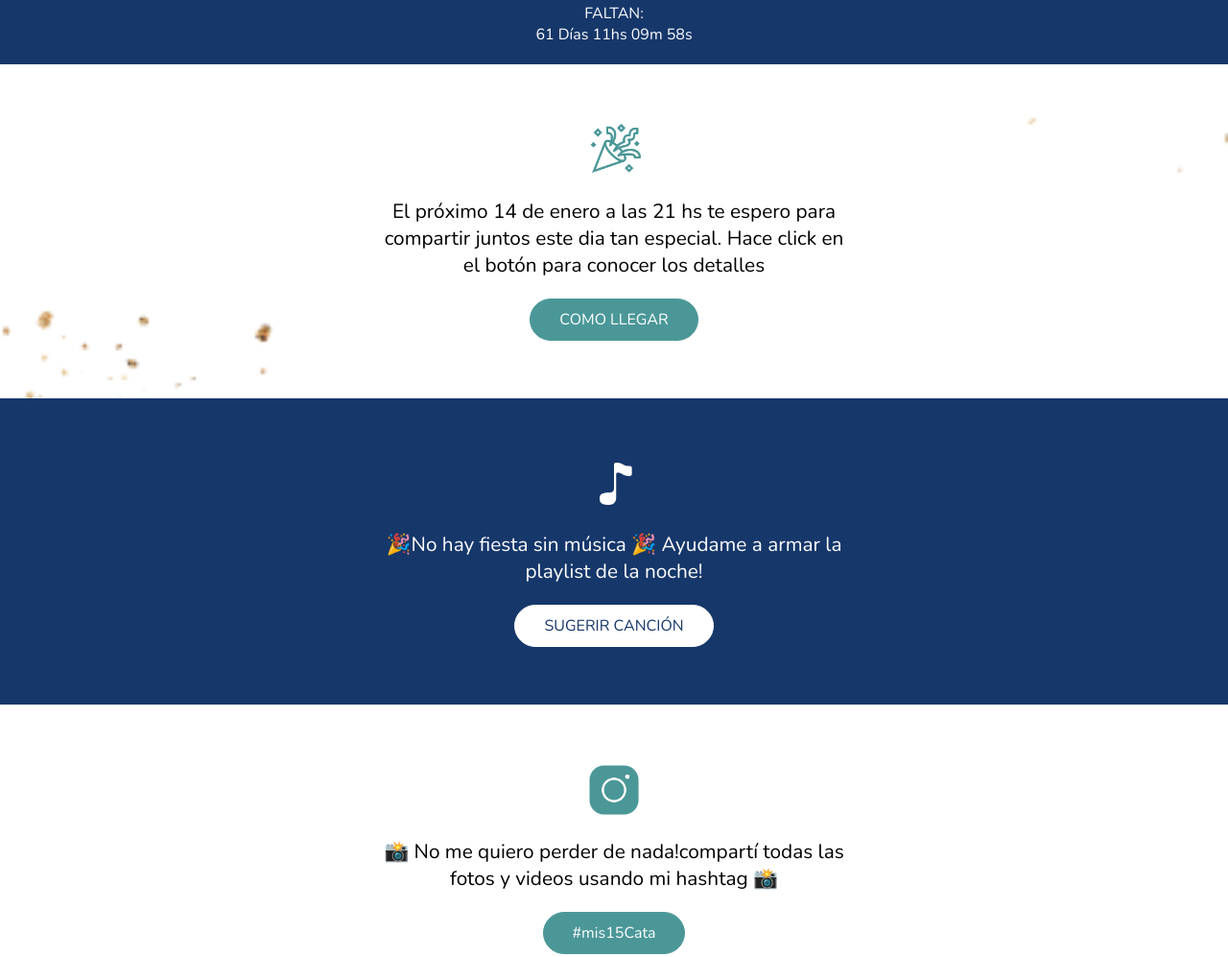
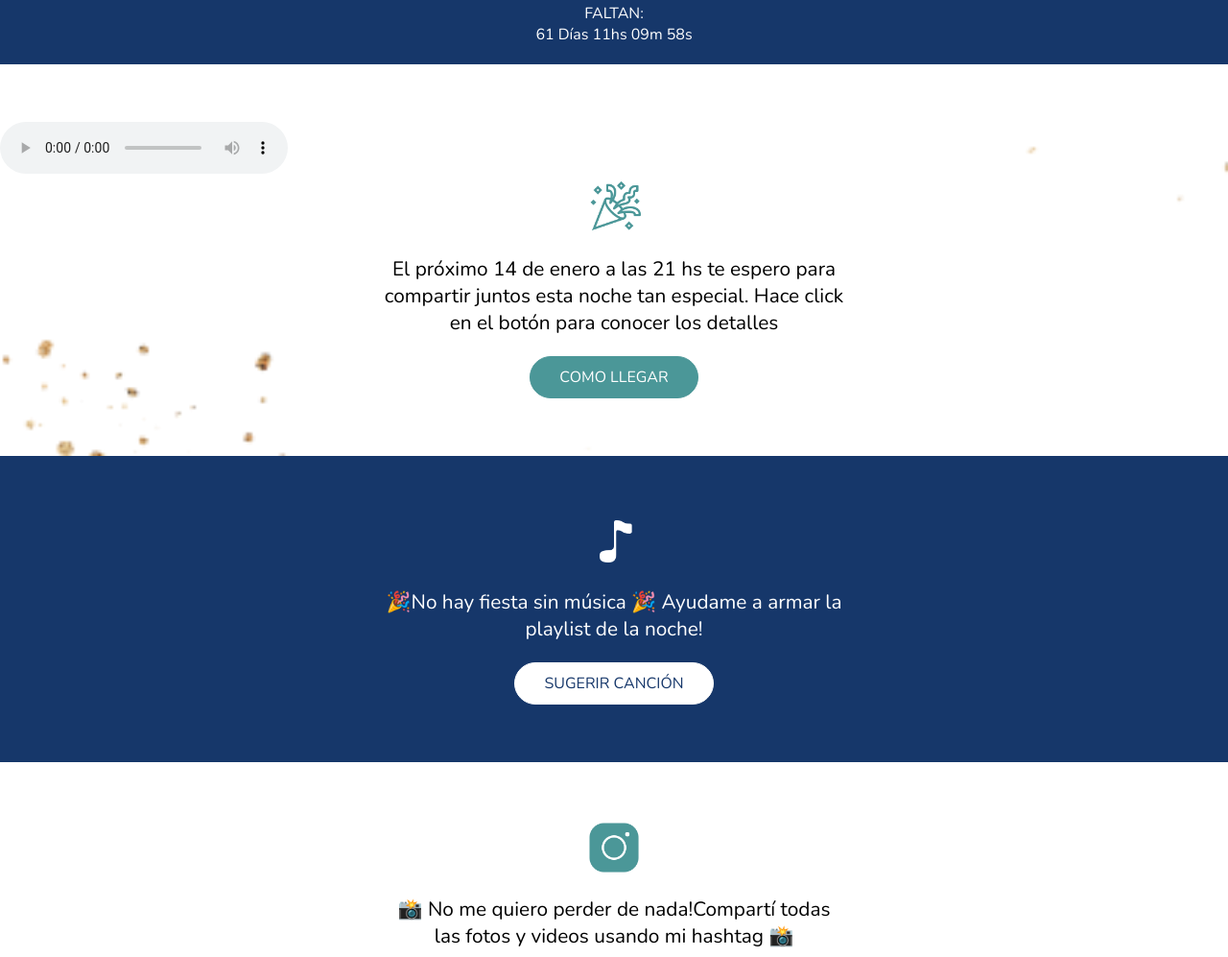
Before and after one commit to invitacionesweb/cataMis15, a plain HTML site: page index.html in a window 1280 px wide. Shown: the part 737-1734 px from the top of the page at 96% size. Drawn offline with nearby package versions, Linux system fonts and the light colour scheme.

Commit message:
modificaciones

```diff
--- a/index.html
+++ b/index.html
@@ -23,9 +23,12 @@
         <script src="countdown.js"></script>
     </div>
     <div class="box-uno">
+        <div class="audiodiv">
+            <audio controls autoplay src="./bejeweled-lyric-video.mp3"></audio>
+          </div>
         <div class="location">
             <img src="./IMG/boxuno-icon.png" alt="icono fiesta">
-            <p>El próximo 14 de enero a las 21 hs te espero para compartir juntos este dia tan especial. Hace click en el botón para conocer los detalles</p>
+            <p>El próximo 14 de enero a las 21 hs te espero para compartir juntos esta noche tan especial. Hace click en el botón para conocer los detalles</p>
             <a class="boton"target="_blank"  href="https://www.google.com/maps/dir//union+vecinal+san+cayetano/@-34.7139058,-58.5320408,16.75z/data=!4m8!4m7!1m0!1m5!1m1!1s0x95bccf38ce23b2f7:0xd2e7554952c8a774!2m2!1d-58.5294693!2d-34.7141928">COMO LLEGAR</a>
         </div>
     </div>
@@ -55,14 +58,14 @@
     <div class="box-tres">
         <div class="location">
             <img src="./IMG/boxtres-icon.png" alt="instagram icono">
-            <p>📸 No me quiero perder de nada!compartí todas las fotos y videos usando mi hashtag 📸</p>
+            <p>📸 No me quiero perder de nada!Compartí todas las fotos y videos usando mi hashtag 📸</p>
             <a class="boton"target="_blank"  href="https://www.instagram.com/explore/tags/mis15cata/">#mis15Cata</a>
         </div>
     </div>
     <div class="box-cuatro">
         <div class="location">
             <img src="./IMG/boxcuatro-icon.png" alt="regalo">
-            <p>💖  Tu presencia es lo más importante, pero si deseas hacerme un regalo ayudame a cumplir mis sueños! 💖</p>
+            <p>💖 Tu presencia es lo más importante, pero si deseas hacerme un regalo ayudame a cumplir mis sueños! 💖</p>
             <p>ALIAS</p>
             <div id="contenedor">
               <div>
```
Also changed, not shown: 1 other file.
